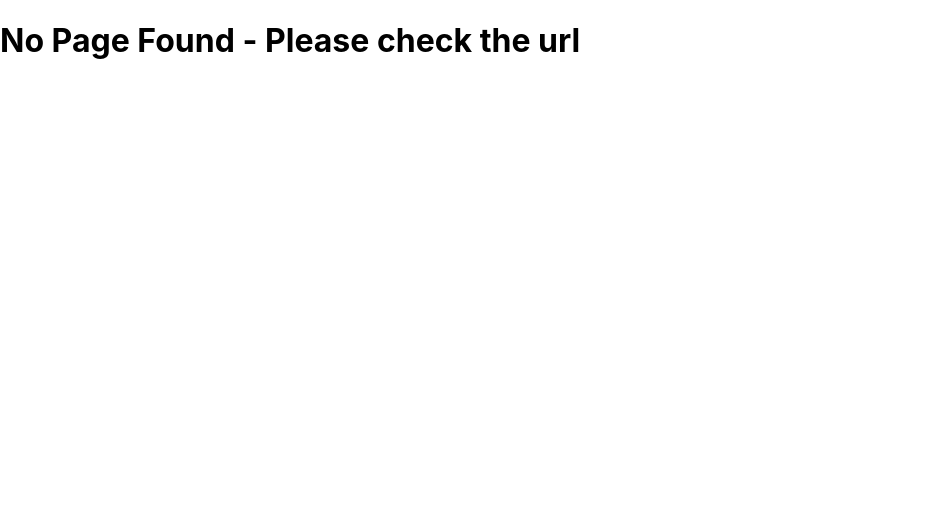
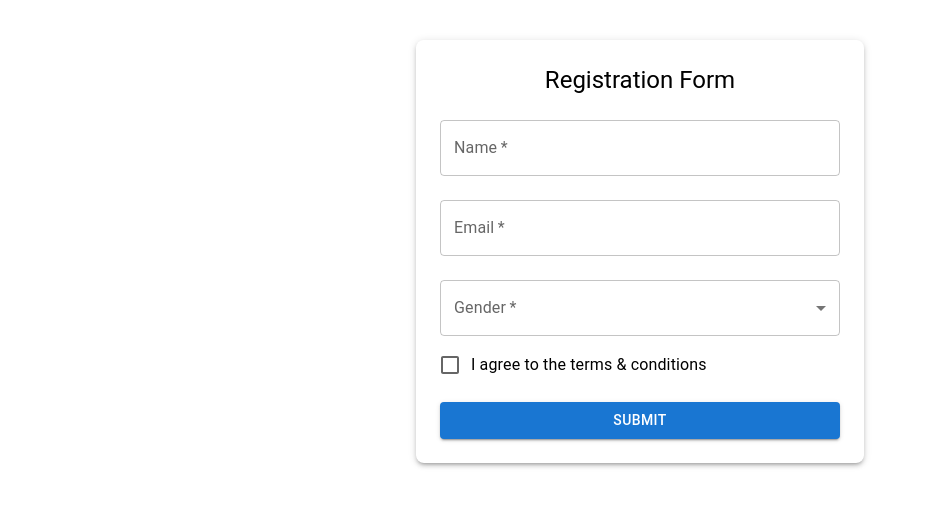
Before and after one commit to vishnuttxminds/react-start-app, a React (Create React App) app: page /form in a window 1280 px wide. Shown: the top 506 px of the page, without its empty margins (0-927 px from the left). Built offline with nearby package versions, Linux system fonts and the light colour scheme.

Commit message:
sample form - react mui

```diff
--- a/src/App.js
+++ b/src/App.js
@@ -33,6 +33,7 @@ import AuthProvider from "./auth/AuthContext";
 import ProtectedRoute from "./auth/ProtectedRoute";
 import DashboardScreen from "./screens/DashboardScreen";
 import { MulTypography } from "./compoents/MulTypography";
+import Form from "./screens/mui/Form";
 
 function App() {
   const loggedInEmployee = {
@@ -75,6 +76,7 @@ function App() {
             }
           />
           <Route path="/typography" element={<MulTypography/>} />
+           <Route path="/form" element={<Form/>} />
 
           <Route path="*" element={<NoMatch />} />
         </Routes>
--- /dev/null
+++ b/src/screens/mui/Form.js
@@ -0,0 +1,110 @@
+import React, { useState } from "react";
+import {
+  TextField,
+  Button,
+  Box,
+  Typography,
+  MenuItem,
+  Checkbox,
+  FormControlLabel,
+} from "@mui/material";
+import { useNavigate } from "react-router-dom";
+
+const Form = () => {
+    const navigate = useNavigate();
+  const [formData, setFormData] = useState({
+    name: "",
+    email: "",
+    gender: "",
+    agree: false,
+  });
+
+  const handleChange = (e) => {
+    const { name, value, checked, type } = e.target;
+    setFormData({
+      ...formData,
+      [name]: type === "checkbox" ? checked : value,
+    });
+  };
+
+  const handleSubmit = () => {
+   navigate("/dashboard");
+  };
+
+  return (
+    <Box
+      sx={{
+        maxWidth: 400,
+        mx: "auto",
+        mt: 5,
+        p: 3,
+        boxShadow: 3,
+        borderRadius: 2,
+      }}
+    >
+      <Typography variant="h5" align="center" gutterBottom>
+        Registration Form
+      </Typography>
+
+      <form onSubmit={handleSubmit}>
+        <TextField
+          fullWidth
+          label="Name"
+          name="name"
+          margin="normal"
+          value={formData.name}
+          onChange={handleChange}
+          required
+        />
+
+        <TextField
+          fullWidth
+          label="Email"
+          name="email"
+          type="email"
+          margin="normal"
+          value={formData.email}
+          onChange={handleChange}
+          required
+        />
+
+        <TextField
+          fullWidth
+          select
+          label="Gender"
+          name="gender"
+          margin="normal"
+          value={formData.gender}
+          onChange={handleChange}
+          required
+        >
+          <MenuItem value="male">Male</MenuItem>
+          <MenuItem value="female">Female</MenuItem>
+          <MenuItem value="other">Other</MenuItem>
+        </TextField>
+
+        <FormControlLabel
+          control={
+            <Checkbox
+              name="agree"
+              checked={formData.agree}
+              onChange={handleChange}
+            />
+          }
+          label="I agree to the terms & conditions"
+        />
+
+        <Button
+          fullWidth
+          type="submit"
+          variant="contained"
+          sx={{ mt: 2 }}
+        >
+          Submit
+        </Button>
+      </form>
+    </Box>
+  );
+};
+
+export default Form;
```
